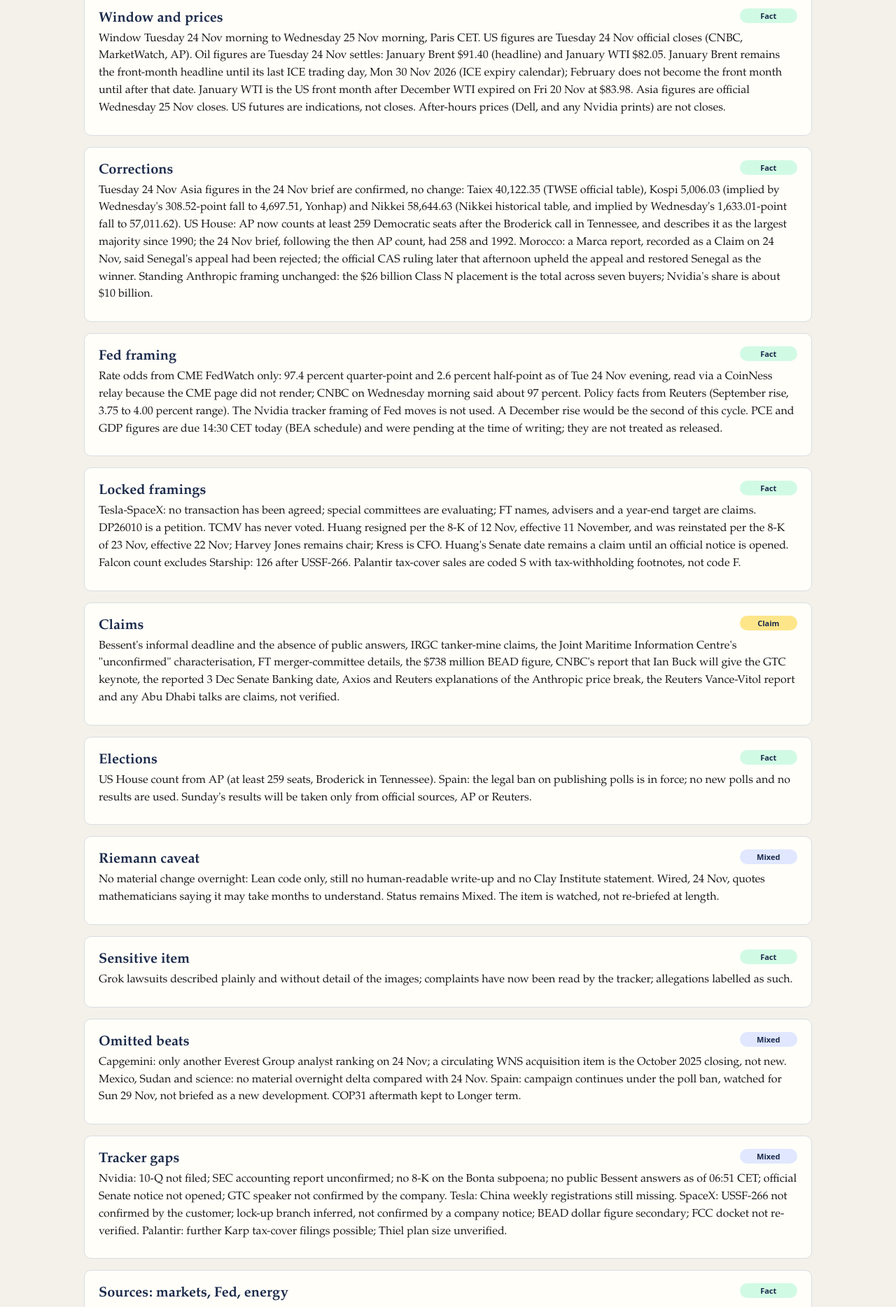
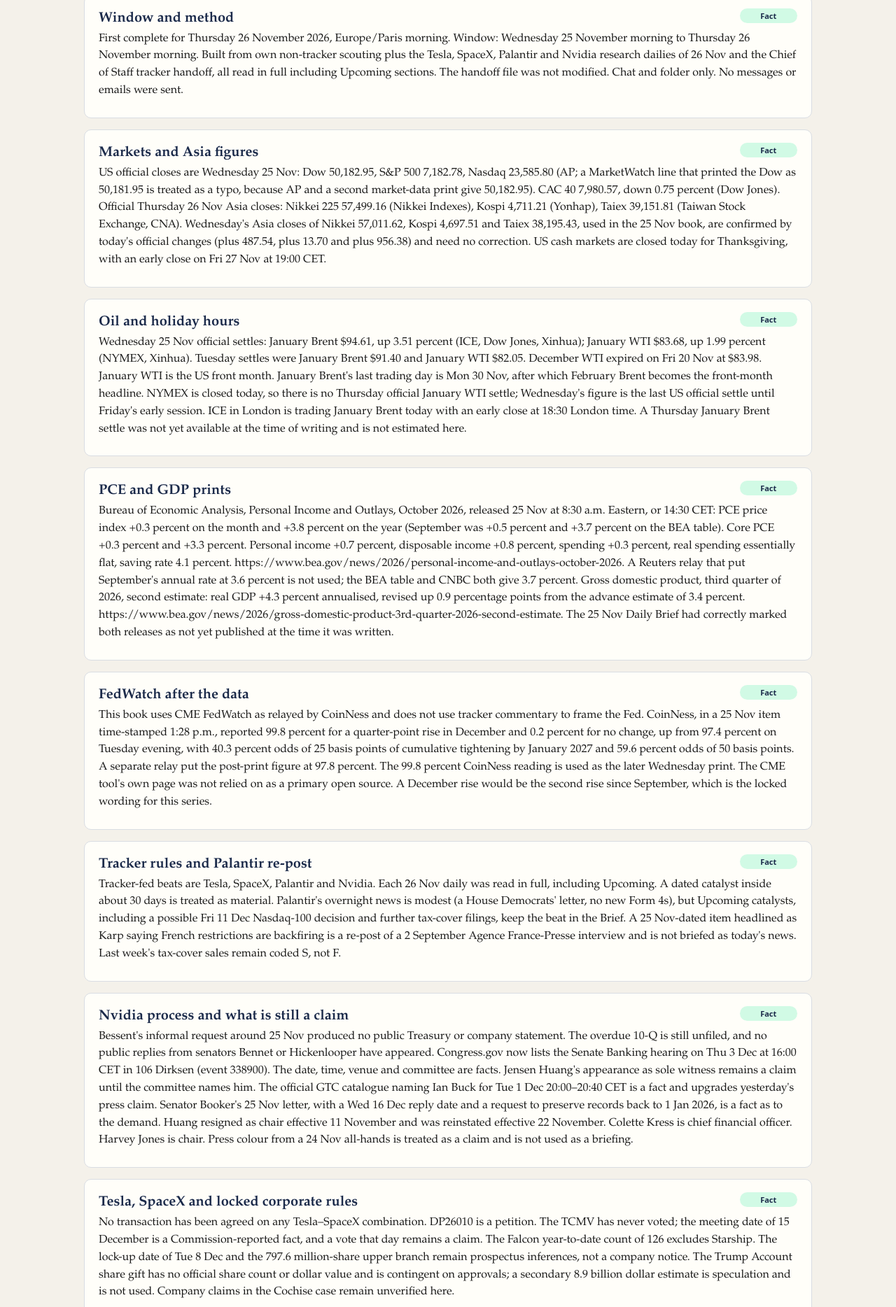
Before and after one commit to elhabtey-hash/daily-brief, a plain HTML site: page notes.html in a window 1280 px wide. Shown: the part 245-2113 px from the top of the page at 70% size. Drawn offline with Linux system fonts and the light colour scheme.

Commit message:
Daily Brief Thursday 26 November 2026  ·  Europe/Paris, morning  ·  window Wednesday 25 November morning to Thursday 26 November morning: notes.html

```diff
--- a/notes.html
+++ b/notes.html
@@ -3,7 +3,7 @@
 <head>
   <meta charset="utf-8">
   <meta name="viewport" content="width=device-width, initial-scale=1">
-  <title>Notes · Daily Brief · Wednesday 25 November 2026  ·  Europe/Paris, morning  ·  window Tuesday 24 November morning to Wednesday 25 November morning</title>
+  <title>Notes · Daily Brief · Thursday 26 November 2026  ·  Europe/Paris, morning  ·  window Wednesday 25 November morning to Thursday 26 November morning</title>
   <link rel="stylesheet" href="styles.css">
 </head>
 <body>
@@ -13,89 +13,103 @@
       <nav><a href="index.html">Cover</a><a href="brief.html">Brief</a><a href="watch.html">Watch</a><a href="longer-term.html">Longer term</a><a href="notes.html" aria-current="page">Notes</a></nav>
     </div>
   </header>
-  <div class="banner"><div class="wrap">Public snapshot · Wednesday 25 November 2026  ·  Europe/Paris, morning  ·  window Tuesday 24 November morning to Wednesday 25 November morning</div></div>
+  <div class="banner"><div class="wrap">Public snapshot · Thursday 26 November 2026  ·  Europe/Paris, morning  ·  window Wednesday 25 November morning to Thursday 26 November morning</div></div>
   <main class="wrap">
     <h1>Notes</h1>
     <p class="lede">How to read this snapshot.</p>
 
 <article class="story">
   <div class="story-head">
-    <h2 style="margin:0">Window and prices</h2>
+    <h2 style="margin:0">Window and method</h2>
     <span class="status fact">Fact</span>
   </div>
-  <p>Window Tuesday 24 Nov morning to Wednesday 25 Nov morning, Paris CET. US figures are Tuesday 24 Nov official closes (CNBC, MarketWatch, AP). Oil figures are Tuesday 24 Nov settles: January Brent $91.40 (headline) and January WTI $82.05. January Brent remains the front-month headline until its last ICE trading day, Mon 30 Nov 2026 (ICE expiry calendar); February does not become the front month until after that date. January WTI is the US front month after December WTI expired on Fri 20 Nov at $83.98. Asia figures are official Wednesday 25 Nov closes. US futures are indications, not closes. After-hours prices (Dell, and any Nvidia prints) are not closes.</p>
+  <p>First complete for Thursday 26 November 2026, Europe/Paris morning. Window: Wednesday 25 November morning to Thursday 26 November morning. Built from own non-tracker scouting plus the Tesla, SpaceX, Palantir and Nvidia research dailies of 26 Nov and the Chief of Staff tracker handoff, all read in full including Upcoming sections. The handoff file was not modified. Chat and folder only. No messages or emails were sent.</p>
 </article>
 <article class="story">
   <div class="story-head">
-    <h2 style="margin:0">Corrections</h2>
+    <h2 style="margin:0">Markets and Asia figures</h2>
     <span class="status fact">Fact</span>
   </div>
-  <p>Tuesday 24 Nov Asia figures in the 24 Nov brief are confirmed, no change: Taiex 40,122.35 (TWSE official table), Kospi 5,006.03 (implied by Wednesday&#x27;s 308.52-point fall to 4,697.51, Yonhap) and Nikkei 58,644.63 (Nikkei historical table, and implied by Wednesday&#x27;s 1,633.01-point fall to 57,011.62). US House: AP now counts at least 259 Democratic seats after the Broderick call in Tennessee, and describes it as the largest majority since 1990; the 24 Nov brief, following the then AP count, had 258 and 1992. Morocco: a Marca report, recorded as a Claim on 24 Nov, said Senegal&#x27;s appeal had been rejected; the official CAS ruling later that afternoon upheld the appeal and restored Senegal as the winner. Standing Anthropic framing unchanged: the $26 billion Class N placement is the total across seven buyers; Nvidia&#x27;s share is about $10 billion.</p>
+  <p>US official closes are Wednesday 25 Nov: Dow 50,182.95, S&amp;P 500 7,182.78, Nasdaq 23,585.80 (AP; a MarketWatch line that printed the Dow as 50,181.95 is treated as a typo, because AP and a second market-data print give 50,182.95). CAC 40 7,980.57, down 0.75 percent (Dow Jones). Official Thursday 26 Nov Asia closes: Nikkei 225 57,499.16 (Nikkei Indexes), Kospi 4,711.21 (Yonhap), Taiex 39,151.81 (Taiwan Stock Exchange, CNA). Wednesday&#x27;s Asia closes of Nikkei 57,011.62, Kospi 4,697.51 and Taiex 38,195.43, used in the 25 Nov book, are confirmed by today&#x27;s official changes (plus 487.54, plus 13.70 and plus 956.38) and need no correction. US cash markets are closed today for Thanksgiving, with an early close on Fri 27 Nov at 19:00 CET.</p>
 </article>
 <article class="story">
   <div class="story-head">
-    <h2 style="margin:0">Fed framing</h2>
+    <h2 style="margin:0">Oil and holiday hours</h2>
     <span class="status fact">Fact</span>
   </div>
-  <p>Rate odds from CME FedWatch only: 97.4 percent quarter-point and 2.6 percent half-point as of Tue 24 Nov evening, read via a CoinNess relay because the CME page did not render; CNBC on Wednesday morning said about 97 percent. Policy facts from Reuters (September rise, 3.75 to 4.00 percent range). The Nvidia tracker framing of Fed moves is not used. A December rise would be the second of this cycle. PCE and GDP figures are due 14:30 CET today (BEA schedule) and were pending at the time of writing; they are not treated as released.</p>
+  <p>Wednesday 25 Nov official settles: January Brent $94.61, up 3.51 percent (ICE, Dow Jones, Xinhua); January WTI $83.68, up 1.99 percent (NYMEX, Xinhua). Tuesday settles were January Brent $91.40 and January WTI $82.05. December WTI expired on Fri 20 Nov at $83.98. January WTI is the US front month. January Brent&#x27;s last trading day is Mon 30 Nov, after which February Brent becomes the front-month headline. NYMEX is closed today, so there is no Thursday official January WTI settle; Wednesday&#x27;s figure is the last US official settle until Friday&#x27;s early session. ICE in London is trading January Brent today with an early close at 18:30 London time. A Thursday January Brent settle was not yet available at the time of writing and is not estimated here.</p>
 </article>
 <article class="story">
   <div class="story-head">
-    <h2 style="margin:0">Locked framings</h2>
+    <h2 style="margin:0">PCE and GDP prints</h2>
     <span class="status fact">Fact</span>
   </div>
-  <p>Tesla-SpaceX: no transaction has been agreed; special committees are evaluating; FT names, advisers and a year-end target are claims. DP26010 is a petition. TCMV has never voted. Huang resigned per the 8-K of 12 Nov, effective 11 November, and was reinstated per the 8-K of 23 Nov, effective 22 Nov; Harvey Jones remains chair; Kress is CFO. Huang&#x27;s Senate date remains a claim until an official notice is opened. Falcon count excludes Starship: 126 after USSF-266. Palantir tax-cover sales are coded S with tax-withholding footnotes, not code F.</p>
+  <p>Bureau of Economic Analysis, Personal Income and Outlays, October 2026, released 25 Nov at 8:30 a.m. Eastern, or 14:30 CET: PCE price index +0.3 percent on the month and +3.8 percent on the year (September was +0.5 percent and +3.7 percent on the BEA table). Core PCE +0.3 percent and +3.3 percent. Personal income +0.7 percent, disposable income +0.8 percent, spending +0.3 percent, real spending essentially flat, saving rate 4.1 percent. https://www.bea.gov/news/2026/personal-income-and-outlays-october-2026. A Reuters relay that put September&#x27;s annual rate at 3.6 percent is not used; the BEA table and CNBC both give 3.7 percent. Gross domestic product, third quarter of 2026, second estimate: real GDP +4.3 percent annualised, revised up 0.9 percentage points from the advance estimate of 3.4 percent. https://www.bea.gov/news/2026/gross-domestic-product-3rd-quarter-2026-second-estimate. The 25 Nov Daily Brief had correctly marked both releases as not yet published at the time it was written.</p>
 </article>
 <article class="story">
   <div class="story-head">
-    <h2 style="margin:0">Claims</h2>
-    <span class="status claim">Claim</span>
+    <h2 style="margin:0">FedWatch after the data</h2>
+    <span class="status fact">Fact</span>
   </div>
-  <p>Bessent&#x27;s informal deadline and the absence of public answers, IRGC tanker-mine claims, the Joint Maritime Information Centre&#x27;s &quot;unconfirmed&quot; characterisation, FT merger-committee details, the $738 million BEAD figure, CNBC&#x27;s report that Ian Buck will give the GTC keynote, the reported 3 Dec Senate Banking date, Axios and Reuters explanations of the Anthropic price break, the Reuters Vance-Vitol report and any Abu Dhabi talks are claims, not verified.</p>
+  <p>This book uses CME FedWatch as relayed by CoinNess and does not use tracker commentary to frame the Fed. CoinNess, in a 25 Nov item time-stamped 1:28 p.m., reported 99.8 percent for a quarter-point rise in December and 0.2 percent for no change, up from 97.4 percent on Tuesday evening, with 40.3 percent odds of 25 basis points of cumulative tightening by January 2027 and 59.6 percent odds of 50 basis points. A separate relay put the post-print figure at 97.8 percent. The 99.8 percent CoinNess reading is used as the later Wednesday print. The CME tool&#x27;s own page was not relied on as a primary open source. A December rise would be the second rise since September, which is the locked wording for this series.</p>
 </article>
 <article class="story">
   <div class="story-head">
-    <h2 style="margin:0">Elections</h2>
+    <h2 style="margin:0">Tracker rules and Palantir re-post</h2>
     <span class="status fact">Fact</span>
   </div>
-  <p>US House count from AP (at least 259 seats, Broderick in Tennessee). Spain: the legal ban on publishing polls is in force; no new polls and no results are used. Sunday&#x27;s results will be taken only from official sources, AP or Reuters.</p>
+  <p>Tracker-fed beats are Tesla, SpaceX, Palantir and Nvidia. Each 26 Nov daily was read in full, including Upcoming. A dated catalyst inside about 30 days is treated as material. Palantir&#x27;s overnight news is modest (a House Democrats&#x27; letter, no new Form 4s), but Upcoming catalysts, including a possible Fri 11 Dec Nasdaq-100 decision and further tax-cover filings, keep the beat in the Brief. A 25 Nov-dated item headlined as Karp saying French restrictions are backfiring is a re-post of a 2 September Agence France-Presse interview and is not briefed as today&#x27;s news. Last week&#x27;s tax-cover sales remain coded S, not F.</p>
 </article>
 <article class="story">
   <div class="story-head">
-    <h2 style="margin:0">Riemann caveat</h2>
-    <span class="status mixed">Mixed</span>
+    <h2 style="margin:0">Nvidia process and what is still a claim</h2>
+    <span class="status fact">Fact</span>
   </div>
-  <p>No material change overnight: Lean code only, still no human-readable write-up and no Clay Institute statement. Wired, 24 Nov, quotes mathematicians saying it may take months to understand. Status remains Mixed. The item is watched, not re-briefed at length.</p>
+  <p>Bessent&#x27;s informal request around 25 Nov produced no public Treasury or company statement. The overdue 10-Q is still unfiled, and no public replies from senators Bennet or Hickenlooper have appeared. Congress.gov now lists the Senate Banking hearing on Thu 3 Dec at 16:00 CET in 106 Dirksen (event 338900). The date, time, venue and committee are facts. Jensen Huang&#x27;s appearance as sole witness remains a claim until the committee names him. The official GTC catalogue naming Ian Buck for Tue 1 Dec 20:00–20:40 CET is a fact and upgrades yesterday&#x27;s press claim. Senator Booker&#x27;s 25 Nov letter, with a Wed 16 Dec reply date and a request to preserve records back to 1 Jan 2026, is a fact as to the demand. Huang resigned as chair effective 11 November and was reinstated effective 22 November. Colette Kress is chief financial officer. Harvey Jones is chair. Press colour from a 24 Nov all-hands is treated as a claim and is not used as a briefing.</p>
 </article>
 <article class="story">
   <div class="story-head">
-    <h2 style="margin:0">Sensitive item</h2>
+    <h2 style="margin:0">Tesla, SpaceX and locked corporate rules</h2>
     <span class="status fact">Fact</span>
   </div>
-  <p>Grok lawsuits described plainly and without detail of the images; complaints have now been read by the tracker; allegations labelled as such.</p>
+  <p>No transaction has been agreed on any Tesla–SpaceX combination. DP26010 is a petition. The TCMV has never voted; the meeting date of 15 December is a Commission-reported fact, and a vote that day remains a claim. The Falcon year-to-date count of 126 excludes Starship. The lock-up date of Tue 8 Dec and the 797.6 million-share upper branch remain prospectus inferences, not a company notice. The Trump Account share gift has no official share count or dollar value and is contingent on approvals; a secondary 8.9 billion dollar estimate is speculation and is not used. Company claims in the Cochise case remain unverified here.</p>
 </article>
 <article class="story">
   <div class="story-head">
-    <h2 style="margin:0">Omitted beats</h2>
+    <h2 style="margin:0">Morocco follow-up</h2>
     <span class="status mixed">Mixed</span>
   </div>
-  <p>Capgemini: only another Everest Group analyst ranking on 24 Nov; a circulating WNS acquisition item is the October 2025 closing, not new. Mexico, Sudan and science: no material overnight delta compared with 24 Nov. Spain: campaign continues under the poll ban, watched for Sun 29 Nov, not briefed as a new development. COP31 aftermath kept to Longer term.</p>
+  <p>The CAS award restoring Senegal as the 1-0 winner, and setting aside the 3-0 forfeit in Morocco&#x27;s favour, was issued on Tue 24 Nov and was already a fact in the 25 Nov book. Overnight reporting describes a planned challenge at the Swiss Federal Tribunal and a 30-day clock from notification of the reasoned award. No formal filing had been confirmed this morning, so the appeal is treated as an intention, not as a lodged case. An earlier Spanish report that the title had been left vacant remains wrong.</p>
 </article>
 <article class="story">
   <div class="story-head">
-    <h2 style="margin:0">Tracker gaps</h2>
-    <span class="status mixed">Mixed</span>
+    <h2 style="margin:0">Europe, France and Spain process</h2>
+    <span class="status fact">Fact</span>
   </div>
-  <p>Nvidia: 10-Q not filed; SEC accounting report unconfirmed; no 8-K on the Bonta subpoena; no public Bessent answers as of 06:51 CET; official Senate notice not opened; GTC speaker not confirmed by the company. Tesla: China weekly registrations still missing. SpaceX: USSF-266 not confirmed by the customer; lock-up branch inferred, not confirmed by a company notice; BEAD dollar figure secondary; FCC docket not re-verified. Palantir: further Karp tax-cover filings possible; Thiel plan size unverified.</p>
+  <p>The special European Council of Thu 26 Nov and Fri 27 Nov had not issued conclusions at the time of writing. The four opt-outs (Hungary, Slovakia, the Czech Republic and Malta) are unchanged as a public position. France&#x27;s joint committee meets today; its outcome was not yet public. Spain&#x27;s pre-election blackout on new polls remains in force. Election results will be taken only from AP, Reuters or official Spanish sources after Sunday.</p>
 </article>
 <article class="story">
   <div class="story-head">
-    <h2 style="margin:0">Sources: markets, Fed, energy</h2>
+    <h2 style="margin:0">Dell follow-through and listings</h2>
     <span class="status fact">Fact</span>
   </div>
-  <p>https://www.cnbc.com/2026/11/23/stock-market-today-live-updates.html ; https://www.marketwatch.com/story/u-s-stocks-mixed-as-huang-relief-rally-fades-57a108e0 ; https://apnews.com/article/wall-street-stocks-dow-nasdaq-6cc4e580290aadf304ee316d6d46dd81 ; https://en.yna.co.kr/view/AEN20261125006200320 ; https://www.twse.com.tw/en/indicesReport/MI_5MINS_HIST?date=202611&amp;response=html ; https://tw.stock.yahoo.com/news/12%E6%9C%88%E5%8F%B0%E8%82%A1%E6%9C%9F%E6%8C%87%E8%B7%8C2262%E9%BB%9E-060618146.html ; https://indexes.nikkei.co.jp/en/nkave/ ; https://www.morningstar.com/news/dow-jones/202611245878/cac-40-index-ends-005-lower-at-804049-data-talk ; https://english.news.cn/20261125/0a1cacb7a8b24dfc87c2ffd21b59ce6f/c.html ; https://www.cnbc.com/2026/11/24/oil-wti-brent-hormuz-supply.html ; https://www.ice.com/products/219/Brent-Crude-Futures/expiry ; https://coinness.com/en/stock-news/178452 ; https://www.bea.gov/news/schedule ; https://investors.delltechnologies.com/news-events/press-releases/detail/1665/dell-technologies-delivers-third-quarter-fiscal-2027-financial-results</p>
+  <p>Dell&#x27;s regular-session close on Wednesday was $297.06, up 0.60 percent, after Tuesday&#x27;s record 54.9 billion dollar quarter. After-hours prices are not a close. Anthropic&#x27;s $26 billion Class N placement is the total across seven buyers, of which Nvidia&#x27;s share is about $10 billion. Anthropic closed at $82.79, still under the $83 offer price.</p>
+</article>
+<article class="story">
+  <div class="story-head">
+    <h2 style="margin:0">Riemann and items left out</h2>
+    <span class="status fact">Fact</span>
+  </div>
+  <p>A 25 Nov Nature feature recorded mixed emotions in the mathematics community and repeated that a human-readable paper has still not been released. There was no new formal-verification status that changed the standing description, so the story is held on the Longer term sheet rather than as a Cover or Brief item of its own. Capgemini had no confirmed material company news that met the quality bar (a bond-sale item sat on a source not used). A North Korea visit by Kim Jong Un to nuclear facilities, reported by AP, is noted as background and was not built as a separate beat.</p>
+</article>
+<article class="story">
+  <div class="story-head">
+    <h2 style="margin:0">Gaps and sources</h2>
+    <span class="status fact">Fact</span>
+  </div>
+  <p>The CME FedWatch page itself was not used as an open primary, only the CoinNess relay. A Thursday official January Brent settle from ICE was not yet available. Private delivery, if any, of a Nvidia reply to Bessent cannot be verified from public sources. Tomczyk&#x27;s account of a NATO rejection of intercepts over Ukraine has not been matched by a NATO statement. Houthi claims of an attack on Ras Tanura had not been confirmed by Saudi authorities. Death tolls from Wednesday&#x27;s strikes on Ukraine vary by local count; the lower confirmed threshold of at least five is used. Main sources: BEA, AP, Reuters, CNBC, CoinNess, Nikkei Indexes, Yonhap, Taiwan Stock Exchange, CNA, ICE, NYMEX, Xinhua, Dow Jones, Council of the EU, CAS, franceinfo, Congress.gov, Federal Register, company and FCC releases, and the four tracker dailies.</p>
 </article>
   </main>
-  <footer class="site"><div class="wrap">Daily Brief · Wednesday 25 November 2026  ·  Europe/Paris, morning  ·  window Tuesday 24 November morning to Wednesday 25 November morning · public site, full file is emailed separately</div></footer>
+  <footer class="site"><div class="wrap">Daily Brief · Thursday 26 November 2026  ·  Europe/Paris, morning  ·  window Wednesday 25 November morning to Thursday 26 November morning · public site, full file is emailed separately</div></footer>
 </body>
 </html>
```
